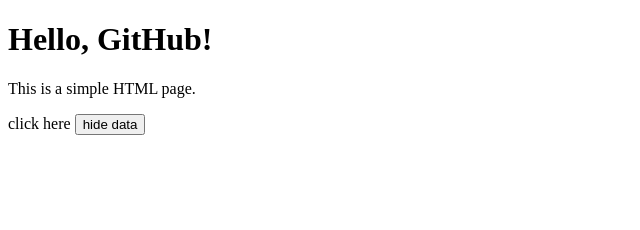
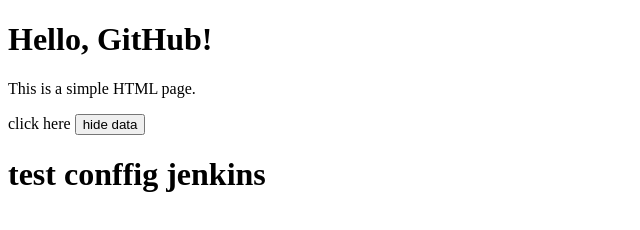
Before and after one commit to TruongChiLinh/jenkins, a plain HTML site: page index.html in a window 1280 px wide. Shown: the whole page, without its empty margins (0-640 px from the left). Drawn offline with Linux system fonts and the light colour scheme.

Commit message:
third commit

```diff
--- a/index.html
+++ b/index.html
@@ -10,6 +10,6 @@
     <p>This is a simple HTML page.</p>
     <a>click here</a>
     <button>hide data</button>
-
+    <h1>test conffig jenkins</h1>
 </body>
 </html>
```
